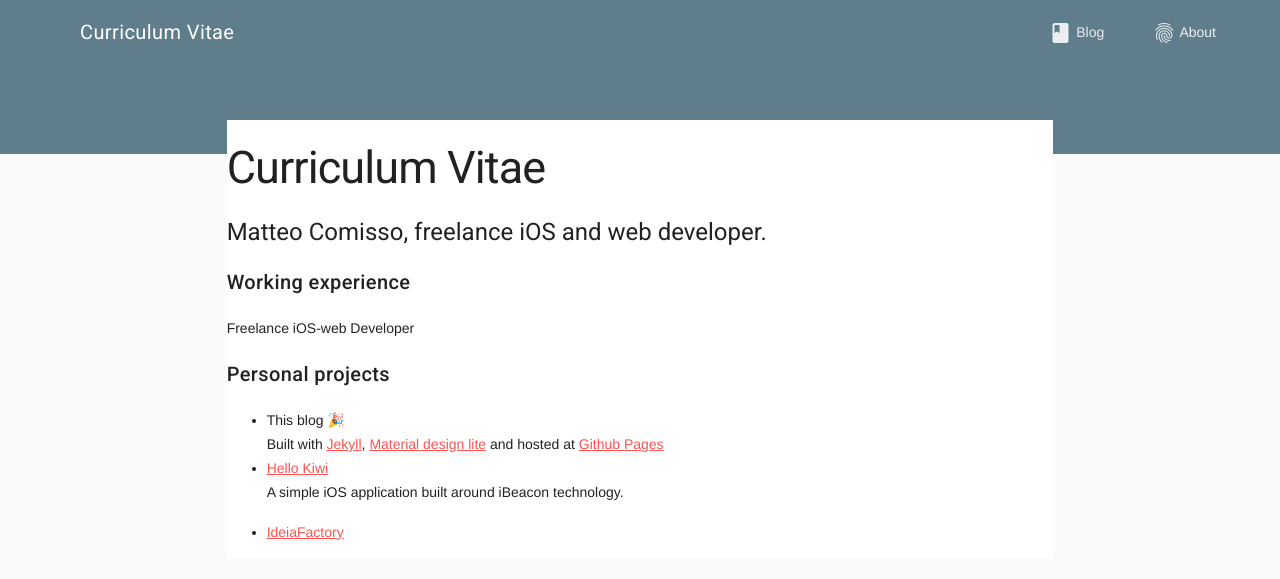
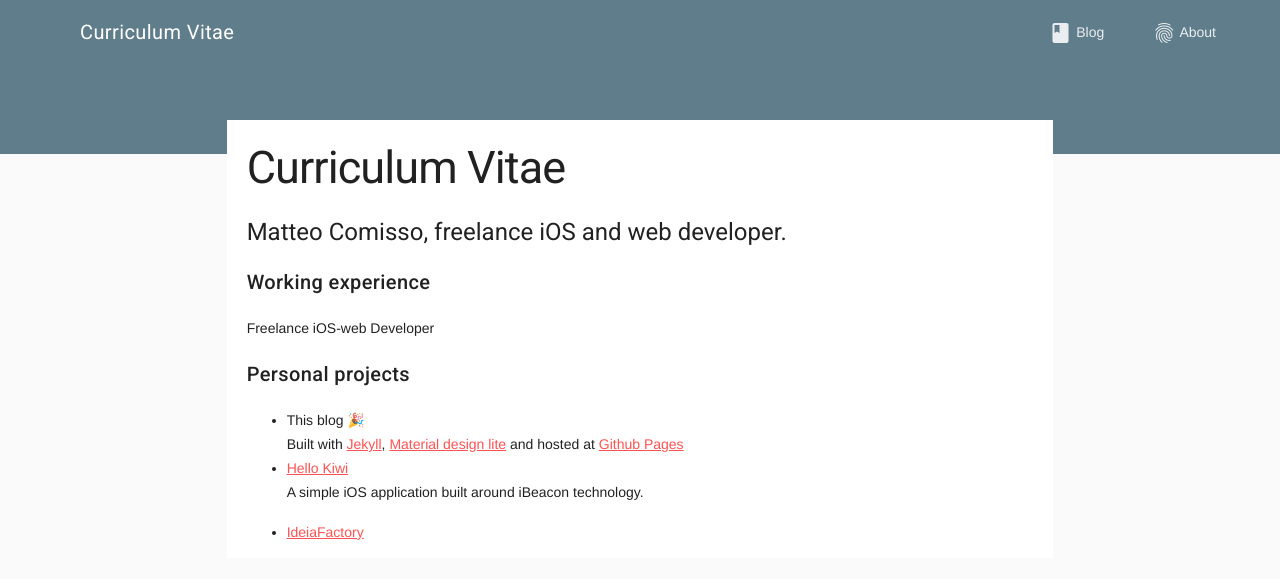
Before and after one commit to mcomisso/mcomisso.github.io, a Jekyll site: the page built from cv/index.md, in a window 1280 px wide. Shown: the top 579 px of the page. Built offline with Jekyll 4.4.1, drawn with Linux system fonts in a browser that asks for light colours; nearby versions of some CDN libraries; emoji names are drawn with the system emoji font; comment, search, counter and statistics services are not loaded.

Commit message:
added padding in page container

```diff
--- a/_layouts/page.html
+++ b/_layouts/page.html
@@ -6,7 +6,7 @@ Page base layout
 {% endcomment %}
 
 <div class="mdl-cell mdl-cell--8-col mdl-cell--2-offset" style="background-color: white;">
-  <div class="max-width">
+  <div class="max-width" style="padding: 0 20px;">
     {{ content }}
   </div>
 </div>
```
